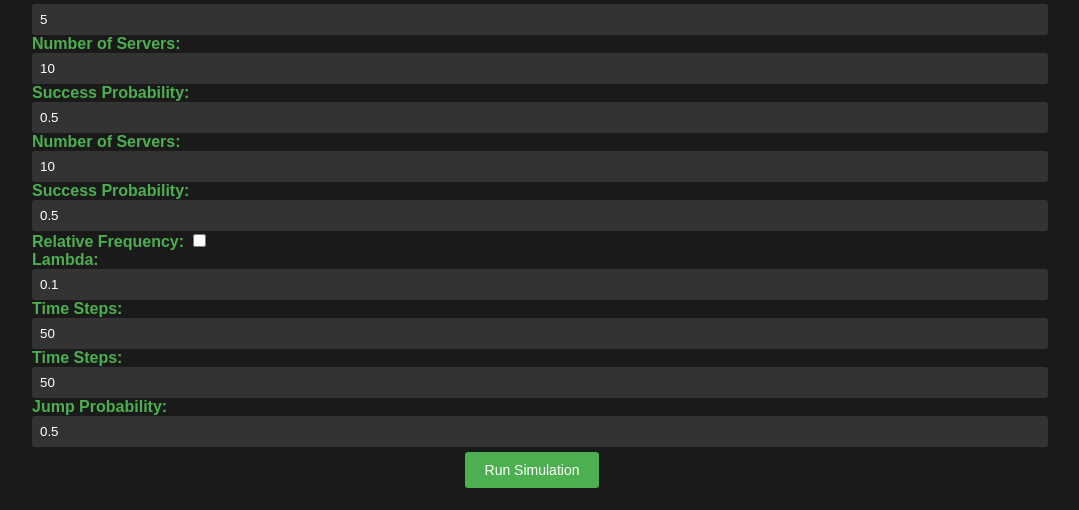
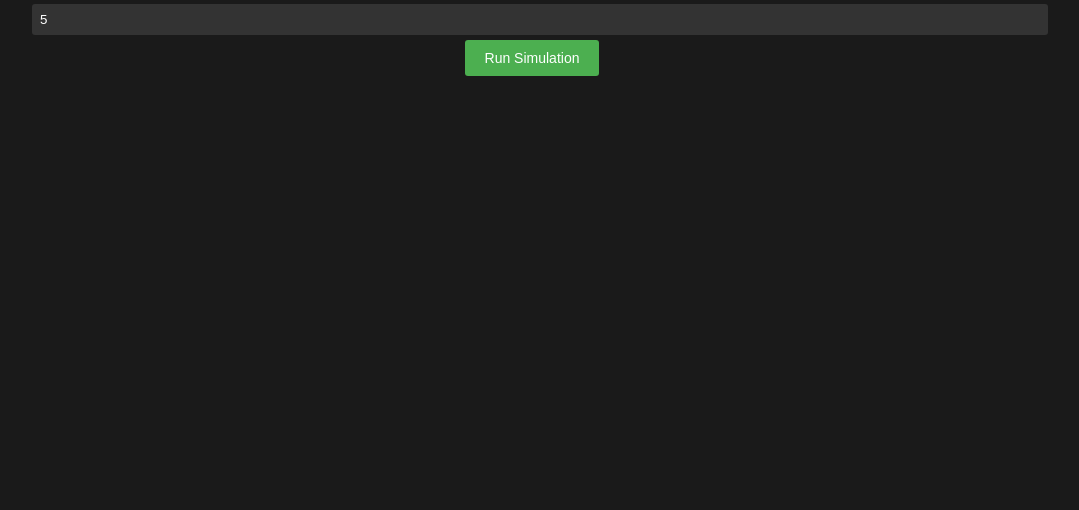
Before and after one commit to AchilleLauro/statistics2024-homework5, a plain HTML site: page index.html in a window 1280 px wide. Shown: the part 2251-2761 px from the top of the page, without its empty margins (108-1187 px from the left). Drawn offline with nearby package versions, Linux system fonts and the light colour scheme.

Commit message:
Update index.html

```diff
--- a/index.html
+++ b/index.html
@@ -119,7 +119,7 @@
     </div>
 
     <h1>Penetration Simulation</h1>
-      <label for="simulationType">Select Simulation Type:</label>
+     <label for="simulationType">Select Simulation Type:</label>
     <select id="simulationType">
         <option value="simpleEM">Simple Euler-Maruyama</option>
         <option value="randomWalk">Random Walk</option>
@@ -136,7 +136,7 @@
         </div>
 
         <!-- Parametri specifici per Simple EM -->
-        <div class="parameter-group" id="simpleEMParams">
+        <div class="parameter-group" id="simpleEMParams" style="display: none;">
             <label for="serverCount">Number of Servers:</label>
             <input type="number" id="serverCount" min="1" value="10">
             <label for="penetrationProb">Success Probability:</label>
@@ -144,7 +144,7 @@
         </div>
 
         <!-- Parametri specifici per Random Walk -->
-        <div class="parameter-group" id="randomWalkParams">
+        <div class="parameter-group" id="randomWalkParams" style="display: none;">
             <label for="serverCount">Number of Servers:</label>
             <input type="number" id="serverCount" min="1" value="10">
             <label for="penetrationProb">Success Probability:</label>
@@ -154,7 +154,7 @@
         </div>
 
         <!-- Parametri specifici per Continuous Process -->
-        <div class="parameter-group" id="continuousProcessParams">
+        <div class="parameter-group" id="continuousProcessParams" style="display: none;">
             <label for="attackRate">Lambda:</label>
             <input type="number" id="attackRate" step="0.01" min="0" value="0.1">
             <label for="timeSteps">Time Steps:</label>
@@ -162,7 +162,7 @@
         </div>
 
         <!-- Parametri specifici per Refined EM -->
-        <div class="parameter-group" id="refinedEMParams">
+        <div class="parameter-group" id="refinedEMParams" style="display: none;">
             <label for="timeSteps">Time Steps:</label>
             <input type="number" id="timeSteps" min="1" value="50">
             <label for="jumpProbability">Jump Probability:</label>
@@ -182,7 +182,6 @@
     <div class="chart-container">
         <canvas id="attackerDistributionChart" width="400" height="200"></canvas>
     </div>
-
     <script src="script.js"></script>
 </body>
 </html>
```
